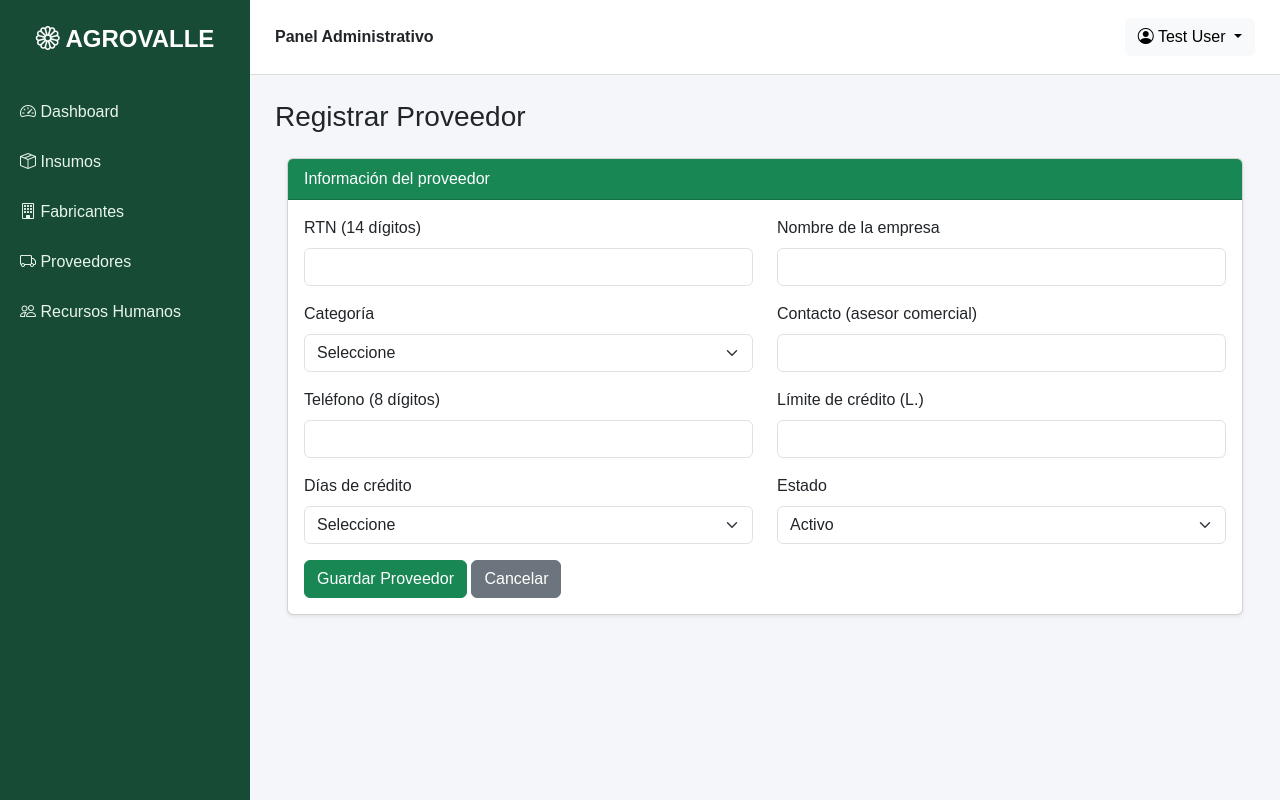
After one commit to Flor-1205/examen_2, a Laravel app: page /proveedores/create in a window 1280 px wide. The commit adds this page. Run offline with Laravel 12, Linux system fonts and the light colour scheme; a user stored in the database is signed in; data comes from the database, SQL or seed files in the repository.

Commit message:
Implementación del módulo de proveedores

```diff
--- /dev/null
+++ b/app/Http/Controllers/ProveedorController.php
@@ -0,0 +1,73 @@
+<?php
+
+namespace App\Http\Controllers;
+
+use App\Models\Proveedor;
+use Illuminate\Http\Request;
+
+class ProveedorController extends Controller
+{
+    public function index()
+    {
+        $proveedores = Proveedor::all();
+        return view('proveedores.index', compact('proveedores'));
+    }
+
+    public function create()
+    {
+        return view('proveedores.create');
+    }
+
+    public function store(Request $request)
+    {
+        $request->validate([
+            'rtn' => 'required|digits:14|unique:proveedores,rtn',
+            'empresa' => 'required|string|max:255',
+            'categoria' => 'required|in:Químicos,Semilleros,Maquinaria',
+            'contacto' => 'required|string|max:255',
+            'telefono' => 'required|digits:8',
+            'limite_credito' => 'required|numeric|min:0',
+            'dias_credito' => 'required|in:15,30,45,60',
+            'estado' => 'required|in:Activo,Inactivo',
+        ]);
+
+        Proveedor::create($request->all());
+
+        return redirect()->route('proveedores.index')
+            ->with('success', 'Proveedor registrado correctamente.');
+    }
+
+    public function edit(Proveedor $proveedore)
+    {
+        return view('proveedores.edit', [
+            'proveedor' => $proveedore
+        ]);
+    }
+
+    public function update(Request $request, Proveedor $proveedore)
+    {
+        $request->validate([
+            'rtn' => 'required|digits:14|unique:proveedores,rtn,' . $proveedore->id,
+            'empresa' => 'required|string|max:255',
+            'categoria' => 'required|in:Químicos,Semilleros,Maquinaria',
+            'contacto' => 'required|string|max:255',
+            'telefono' => 'required|digits:8',
+            'limite_credito' => 'required|numeric|min:0',
+            'dias_credito' => 'required|in:15,30,45,60',
+            'estado' => 'required|in:Activo,Inactivo',
+        ]);
+
+        $proveedore->update($request->all());
+
+        return redirect()->route('proveedores.index')
+            ->with('success', 'Proveedor actualizado correctamente.');
+    }
+
+    public function destroy(Proveedor $proveedore)
+    {
+        $proveedore->delete();
+
+        return redirect()->route('proveedores.index')
+            ->with('success', 'Proveedor eliminado correctamente.');
+    }
+}
--- a/resources/views/layouts/app.blade.php
+++ b/resources/views/layouts/app.blade.php
@@ -87,7 +87,7 @@
             <i class="bi bi-building"></i> Fabricantes
         </a>
 
-        <a href="#">
+        <a href="{{ route('proveedores.index') }}">
             <i class="bi bi-truck"></i> Proveedores
         </a>
 
--- /dev/null
+++ b/resources/views/proveedores/create.blade.php
@@ -0,0 +1,102 @@
+<x-app-layout>
+    <x-slot name="header">
+        Registrar Proveedor
+    </x-slot>
+
+    <div class="container-fluid">
+        <div class="card shadow-sm">
+            <div class="card-header bg-success text-white">
+                Información del proveedor
+            </div>
+
+            <div class="card-body">
+
+                @if ($errors->any())
+                    <div class="alert alert-danger">
+                        @foreach ($errors->all() as $error)
+                            <p class="mb-0">{{ $error }}</p>
+                        @endforeach
+                    </div>
+                @endif
+
+                <form action="{{ route('proveedores.store') }}" method="POST">
+                    @csrf
+
+                    <div class="row">
+                        <div class="col-md-6 mb-3">
+                            <label class="form-label">RTN (14 dígitos)</label>
+                            <input type="text" name="rtn" maxlength="14"
+                                class="form-control" value="{{ old('rtn') }}" required>
+                        </div>
+
+                        <div class="col-md-6 mb-3">
+                            <label class="form-label">Nombre de la empresa</label>
+                            <input type="text" name="empresa" class="form-control"
+                                value="{{ old('empresa') }}" required>
+                        </div>
+
+                        <div class="col-md-6 mb-3">
+                            <label class="form-label">Categoría</label>
+                            <select name="categoria" class="form-select" required>
+                                <option value="">Seleccione</option>
+                                @foreach(['Químicos', 'Semilleros', 'Maquinaria'] as $categoria)
+                                    <option value="{{ $categoria }}"
+                                        {{ old('categoria') == $categoria ? 'selected' : '' }}>
+                                        {{ $categoria }}
+                                    </option>
+                                @endforeach
+                            </select>
+                        </div>
+
+                        <div class="col-md-6 mb-3">
+                            <label class="form-label">Contacto (asesor comercial)</label>
+                            <input type="text" name="contacto" class="form-control"
+                                value="{{ old('contacto') }}" required>
+                        </div>
+
+                        <div class="col-md-6 mb-3">
+                            <label class="form-label">Teléfono (8 dígitos)</label>
+                            <input type="text" name="telefono" maxlength="8"
+                                class="form-control" value="{{ old('telefono') }}" required>
+                        </div>
+
+                        <div class="col-md-6 mb-3">
+                            <label class="form-label">Límite de crédito (L.)</label>
+                            <input type="number" name="limite_credito" step="0.01"
+                                min="0" class="form-control"
+                                value="{{ old('limite_credito') }}" required>
+                        </div>
+
+                        <div class="col-md-6 mb-3">
+                            <label class="form-label">Días de crédito</label>
+                            <select name="dias_credito" class="form-select" required>
+                                <option value="">Seleccione</option>
+                                @foreach([15, 30, 45, 60] as $dias)
+                                    <option value="{{ $dias }}"
+                                        {{ old('dias_credito') == $dias ? 'selected' : '' }}>
+                                        {{ $dias }} días
+                                    </option>
+                                @endforeach
+                            </select>
+                        </div>
+
+                        <div class="col-md-6 mb-3">
+                            <label class="form-label">Estado</label>
+                            <select name="estado" class="form-select" required>
+                                <option value="Activo">Activo</option>
+                                <option value="Inactivo">Inactivo</option>
+                            </select>
+                        </div>
+                    </div>
+
+                    <button type="submit" class="btn btn-success">
+                        Guardar Proveedor
+                    </button>
+
+                    <a href="{{ route('proveedores.index') }}"
+                       class="btn btn-secondary">Cancelar</a>
+                </form>
+            </div>
+        </div>
+    </div>
+</x-app-layout>
--- a/routes/web.php
+++ b/routes/web.php
@@ -3,6 +3,7 @@
 use App\Http\Controllers\ProfileController;
 use Illuminate\Support\Facades\Route;
 use App\Http\Controllers\InsumoController;
+use App\Http\Controllers\ProveedorController;
 
 Route::get('/', function () {
     return view('welcome');
@@ -17,6 +18,7 @@ Route::middleware('auth')->group(function () {
     Route::patch('/profile', [ProfileController::class, 'update'])->name('profile.update');
     Route::delete('/profile', [ProfileController::class, 'destroy'])->name('profile.destroy');
     Route::resource('insumos', InsumoController::class)->middleware('auth');
+    Route::resource('proveedores', ProveedorController::class)->middleware('auth');
 });
 
 require __DIR__.'/auth.php';
```
Also changed, not shown: app/Models/Proveedor.php (added, +21 -0 lines), resources/views/proveedores/edit.blade.php (added, +108 -0 lines), resources/views/proveedores/index.blade.php (added, +88 -0 lines), database/migrations/2026_11_13_015341_create_proveedores_table.php (added).
